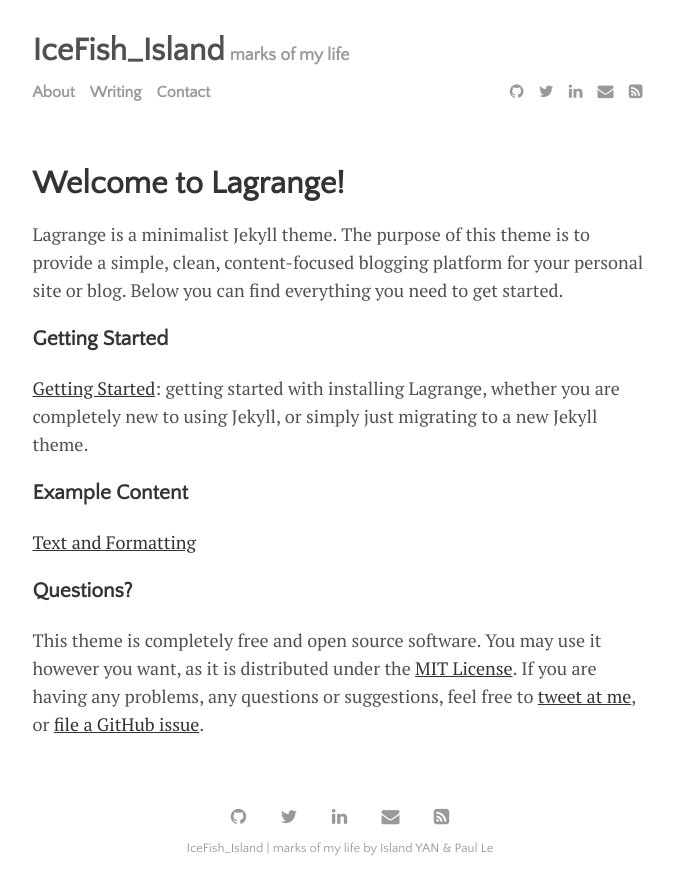
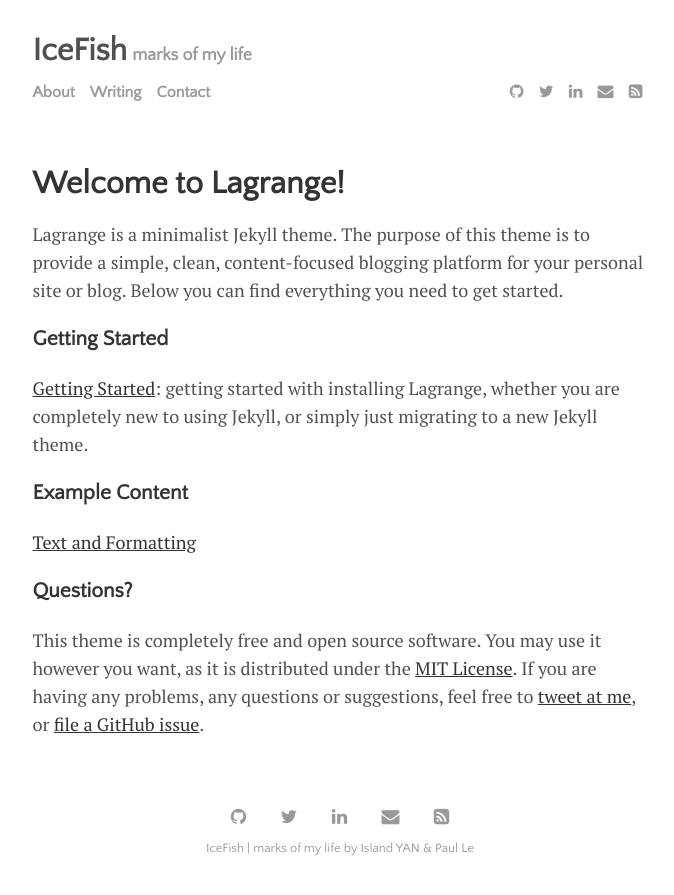
Before and after one commit to YANDaoyu/YANDaoyu.github.io, a Jekyll site: the page built from menu/about.md, in a window 1280 px wide. Shown: the top 895 px of the page, without its empty margins (300-974 px from the left). Built offline with Jekyll 4.4.1, drawn with Linux system fonts in a browser that asks for light colours.

Commit message:
Cannot change the home page title
other pages' title have changed, it's sort of .. unbearable.

```diff
--- a/_config.yml
+++ b/_config.yml
@@ -20,7 +20,7 @@
 plugins:             [jekyll-paginate, jekyll-sitemap, jekyll-feed, jekyll-seo-tag]
 
 # Customise atom feed settings (this is where Jekyll-Feed gets configuration information)
-title:		           'IceFish_Island'
+title:		           'IceFish'
 description:	       'marks of my life'
 author:              'Island YAN & Paul Le'
 
```
